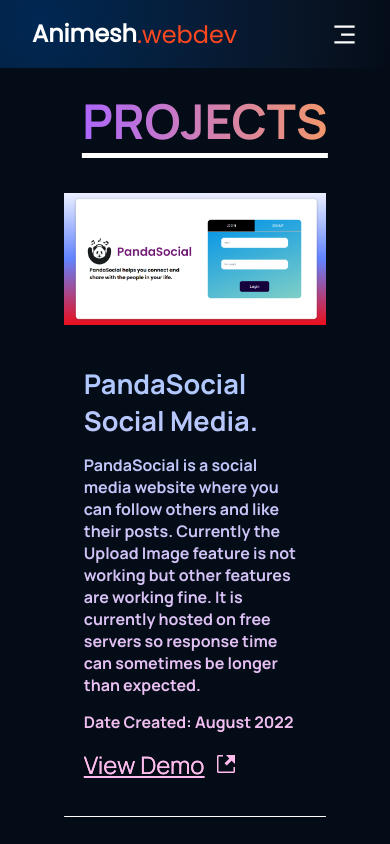
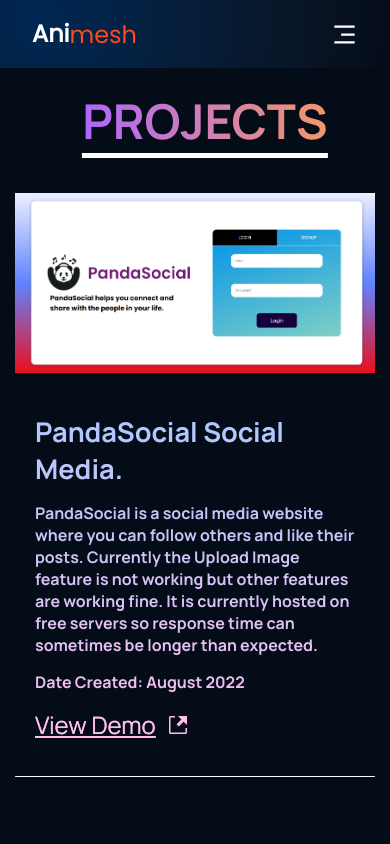
Before and after one commit to animeshsingh998/animeshwebdev, a React (Create React App) app: page /projects in a window 390 px wide. Shown: the top 844 px of the page. Built offline with nearby package versions, Linux system fonts and the light colour scheme.

Commit message:
fixed project page mobile responsiveness

```diff
--- a/src/components/Navbar/Navbar.jsx
+++ b/src/components/Navbar/Navbar.jsx
@@ -16,8 +16,8 @@
             animate={{ x: [-200, 0] }}
             transition={{ duration: 2 }}
           >
-            <h2>Animesh</h2>
-            <span>.webdev</span>
+            <h2>Ani</h2>
+            <span>mesh</span>
           </motion.div>
           <motion.div
             className="nav__right"
--- a/src/containers/Header/Header.jsx
+++ b/src/containers/Header/Header.jsx
@@ -24,7 +24,7 @@
             </div>
           </div>
           <motion.div className="header__right-side" animate={{y: [0, -30, 0]}} transition={{repeat: Infinity, duration: 4}}>
-            <img src={AI} alt="ai" />
+            <img src={AI} alt="headerImage"/>
           </motion.div>
         </div>
       </header>
--- a/src/pages/projects/projects.css
+++ b/src/pages/projects/projects.css
@@ -18,9 +18,15 @@
     border-bottom: 5px solid white;
 }
 
-.projects{
+.projects {
     display: flex;
     flex-direction: column;
     gap: 50px;
     width: 100%;
 }
+
+@media (max-width: 640px) {
+    .projectPage{
+        width: auto;
+    }
+}
```
Also changed, not shown: public/images/tech.jpg (added).
